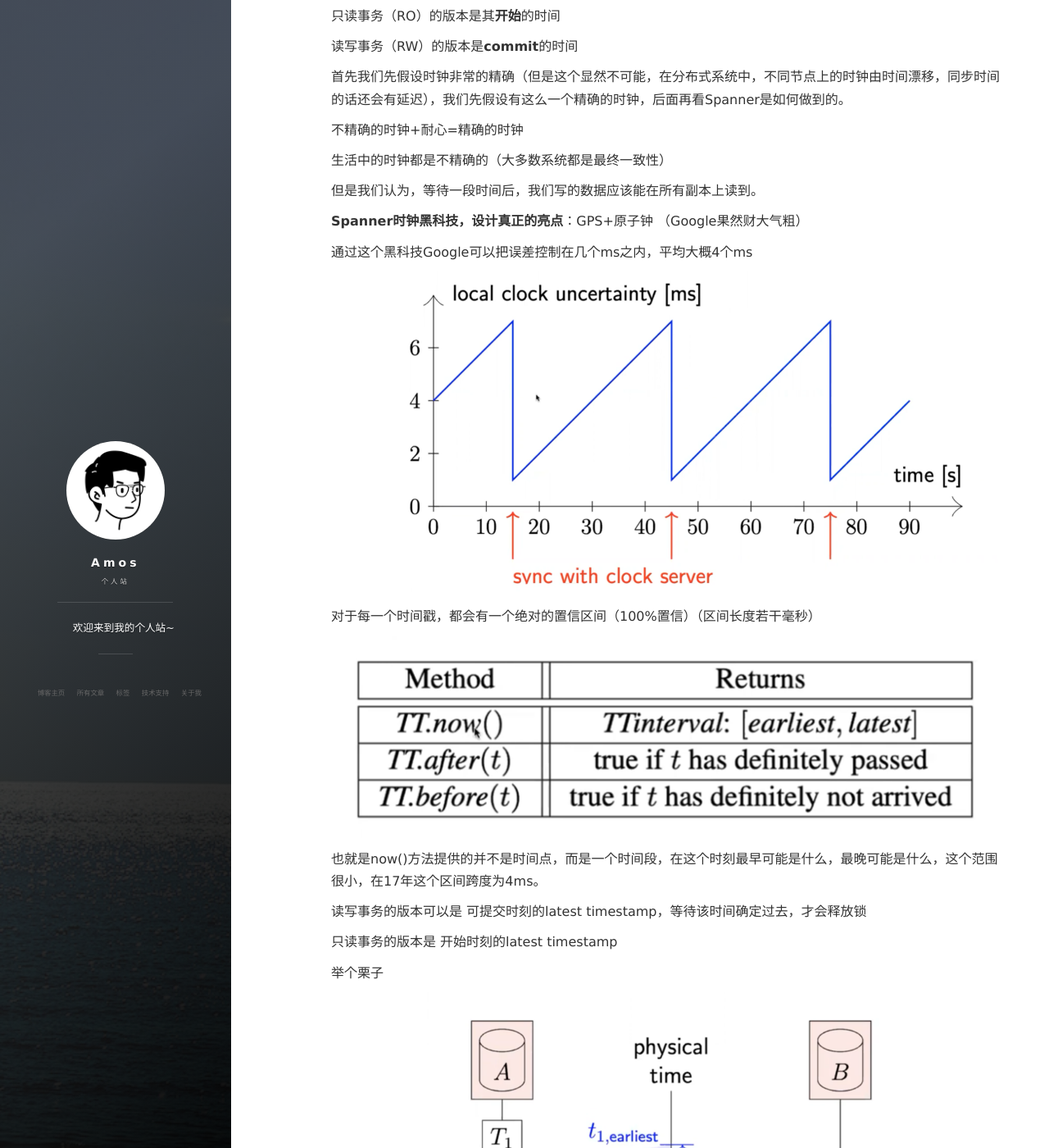
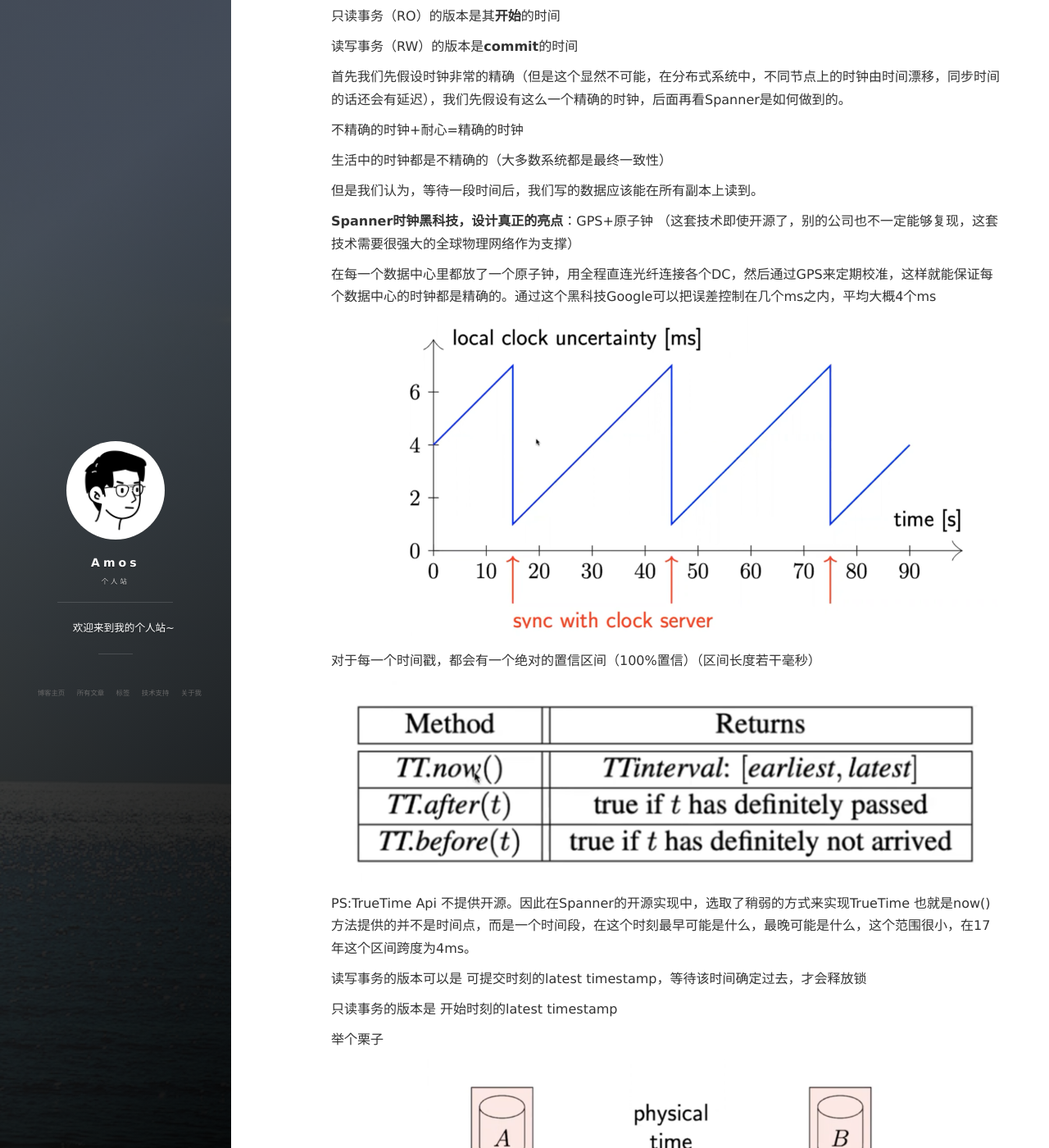
Before and after one commit to Albertchamberlain/Albertchamberlain.github.io, a Jekyll site: the page built from _posts/2022-11-08-Spanner的设计.md, in a window 1280 px wide and 1400 px high, scrolled down 4583 px. Shown: the whole window at 82% size. Built offline with Jekyll 4.4.1, drawn with Linux system fonts in a browser that asks for light colours; nearby versions of some CDN libraries; comment, search, counter and statistics services are not loaded.

Commit message:
📝 <suppl><spanner>

```diff
--- a/_posts/2022-11-08-Spanner的设计.md
+++ b/_posts/2022-11-08-Spanner的设计.md
@@ -167,9 +167,9 @@ Spanner 遵循严格的时间顺序的强一致性。
 
 
 
-**Spanner时钟黑科技，设计真正的亮点**：GPS+原子钟   （Google果然财大气粗）
+**Spanner时钟黑科技，设计真正的亮点**：GPS+原子钟   （这套技术即使开源了，别的公司也不一定能够复现，这套技术需要很强大的全球物理网络作为支撑）
 
-通过这个黑科技Google可以把误差控制在几个ms之内，平均大概4个ms
+在每一个数据中心里都放了一个原子钟，用全程直连光纤连接各个DC，然后通过GPS来定期校准，这样就能保证每个数据中心的时钟都是精确的。通过这个黑科技Google可以把误差控制在几个ms之内，平均大概4个ms
 
 ![](/images/posts/disys/image-20221108212211070.png)
 
@@ -178,7 +178,7 @@ Spanner 遵循严格的时间顺序的强一致性。
 
 ![](/images/posts/disys/image-20221108212332447.png)
 
-
+PS:TrueTime Api 不提供开源。因此在Spanner的开源实现中，选取了稍弱的方式来实现TrueTime
 也就是now()方法提供的并不是时间点，而是一个时间段，在这个时刻最早可能是什么，最晚可能是什么，这个范围很小，在17年这个区间跨度为4ms。
 
 读写事务的版本可以是  可提交时刻的latest timestamp，等待该时间确定过去，才会释放锁
```
